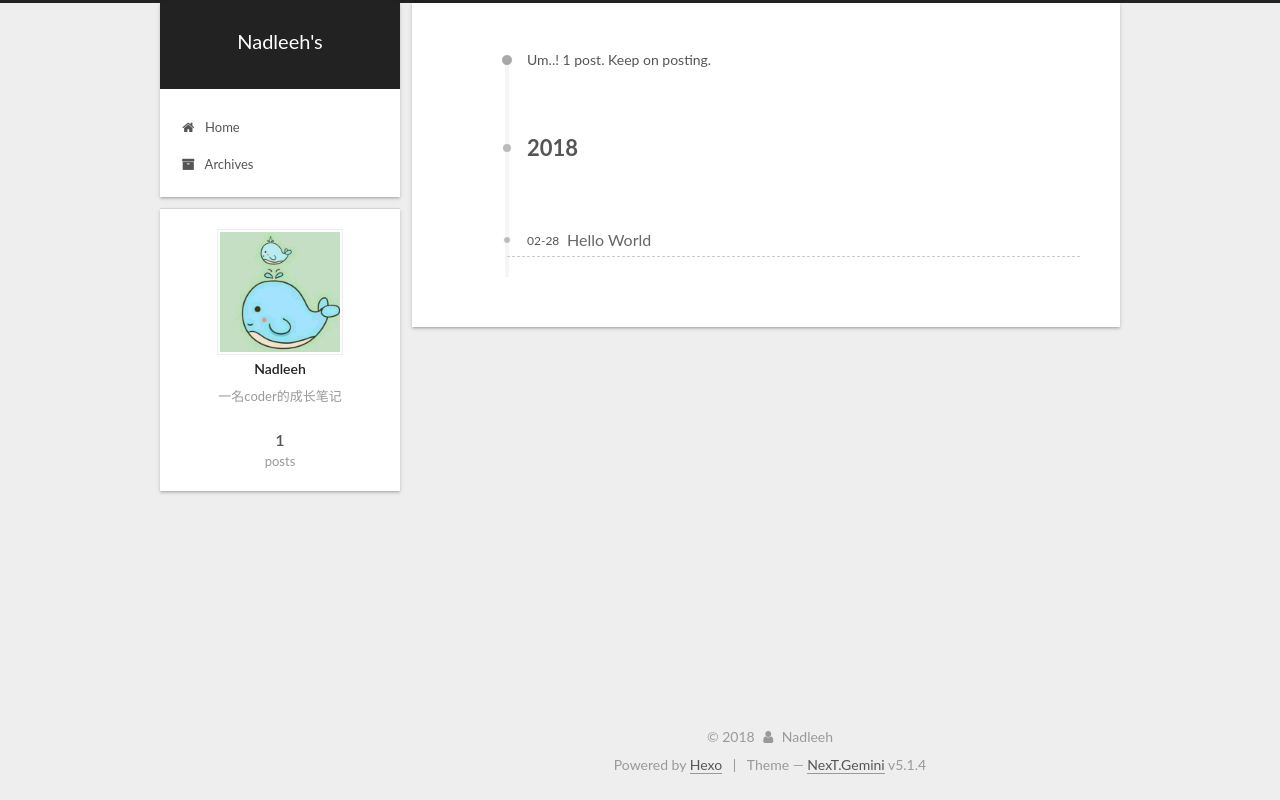
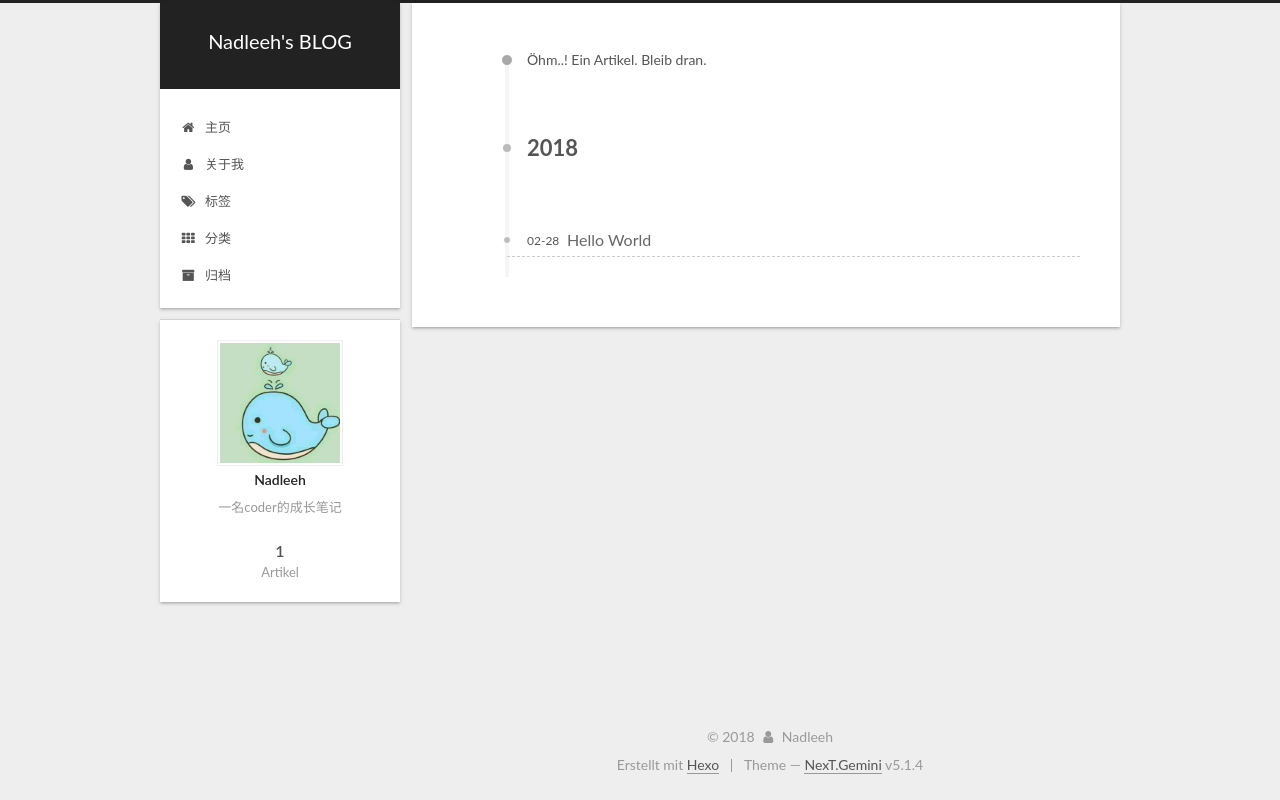
Before and after one commit to nadleeh0314/nadleeh0314.github.io, a plain HTML site: page archives/index.html in a window 1280 px wide. Drawn offline with Linux system fonts and the light colour scheme.

Commit message:
Site updated: 2018-03-01 21:38:25

```diff
--- a/archives/index.html
+++ b/archives/index.html
@@ -81,12 +81,12 @@
 
 <meta name="description" content="一名coder的成长笔记">
 <meta property="og:type" content="website">
-<meta property="og:title" content="Nadleeh&#39;s">
+<meta property="og:title" content="Nadleeh&#39;s BLOG">
 <meta property="og:url" content="http://yoursite.com/archives/index.html">
-<meta property="og:site_name" content="Nadleeh&#39;s">
+<meta property="og:site_name" content="Nadleeh&#39;s BLOG">
 <meta property="og:description" content="一名coder的成长笔记">
 <meta name="twitter:card" content="summary">
-<meta name="twitter:title" content="Nadleeh&#39;s">
+<meta name="twitter:title" content="Nadleeh&#39;s BLOG">
 <meta name="twitter:description" content="一名coder的成长笔记">
 
 
@@ -123,7 +123,7 @@
 
 
 
-  <title>Archive | Nadleeh's</title>
+  <title>Archiv | Nadleeh's BLOG</title>
 
 
 
@@ -153,7 +153,7 @@
     <div class="custom-logo-site-title">
       <a href="/"  class="brand" rel="start">
         <span class="logo-line-before"><i></i></span>
-        <span class="site-title">Nadleeh's</span>
+        <span class="site-title">Nadleeh's BLOG</span>
         <span class="logo-line-after"><i></i></span>
       </a>
     </div>
@@ -178,22 +178,52 @@
     <ul id="menu" class="menu">
 
 
-        <li class="menu-item menu-item-home">
+        <li class="menu-item menu-item-主页">
           <a href="/" rel="section">
 
               <i class="menu-item-icon fa fa-fw fa-home"></i> <br />
 
-            Home
+            主页
           </a>
         </li>
 
 
-        <li class="menu-item menu-item-archives">
+        <li class="menu-item menu-item-关于我">
+          <a href="/about/" rel="section">
+
+              <i class="menu-item-icon fa fa-fw fa-user"></i> <br />
+
+            关于我
+          </a>
+        </li>
+
+
+        <li class="menu-item menu-item-标签">
+          <a href="/tags/" rel="section">
+
+              <i class="menu-item-icon fa fa-fw fa-tags"></i> <br />
+
+            标签
+          </a>
+        </li>
+
+
+        <li class="menu-item menu-item-分类">
+          <a href="/categories/" rel="section">
+
+              <i class="menu-item-icon fa fa-fw fa-th"></i> <br />
+
+            分类
+          </a>
+        </li>
+
+
+        <li class="menu-item menu-item-归档">
           <a href="/archives/" rel="section">
 
               <i class="menu-item-icon fa fa-fw fa-archive"></i> <br />
 
-            Archives
+            归档
           </a>
         </li>
 
@@ -229,7 +259,7 @@
 
 
 
-        Um..! 1 post. Keep on posting.
+        Öhm..! Ein Artikel. Bleib dran.
       </span>
 
 
@@ -329,10 +359,10 @@
 
               <div class="site-state-item site-state-posts">
 
-                <a href="/archives/">
+                <a href="/archives">
 
                   <span class="site-state-item-count">1</span>
-                  <span class="site-state-item-name">posts</span>
+                  <span class="site-state-item-name">Artikel</span>
                 </a>
               </div>
 
@@ -382,7 +412,7 @@
 </div>
 
 
-  <div class="powered-by">Powered by <a class="theme-link" target="_blank" href="https://hexo.io">Hexo</a></div>
+  <div class="powered-by">Erstellt mit  <a class="theme-link" target="_blank" href="https://hexo.io">Hexo</a></div>
 
 
 
--- a/css/main.css
+++ b/css/main.css
@@ -1823,7 +1823,7 @@ pre .javascript .function {
   width: 4px;
   height: 4px;
   border-radius: 50%;
-  background: #ffc2ff;
+  background: #29751b;
 }
 .links-of-blogroll {
   font-size: 13px;
```
Also changed, not shown: 2018/02/28/hello-world/index.html (+44 -14 lines), archives/2018/02/index.html (+43 -13 lines), archives/2018/index.html (+43 -13 lines), index.html (+44 -14 lines).
